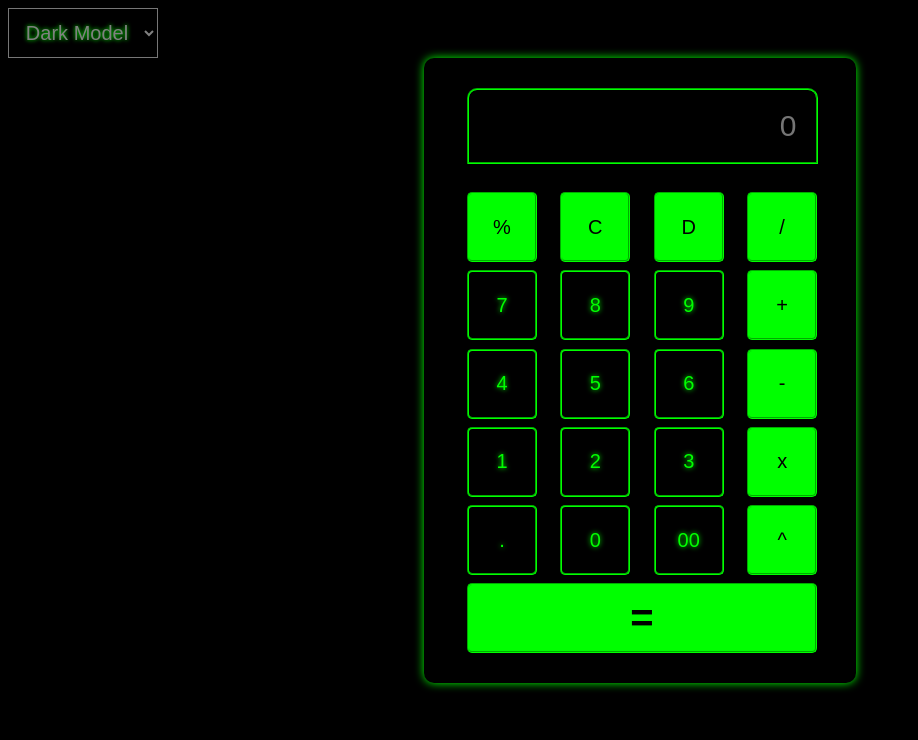
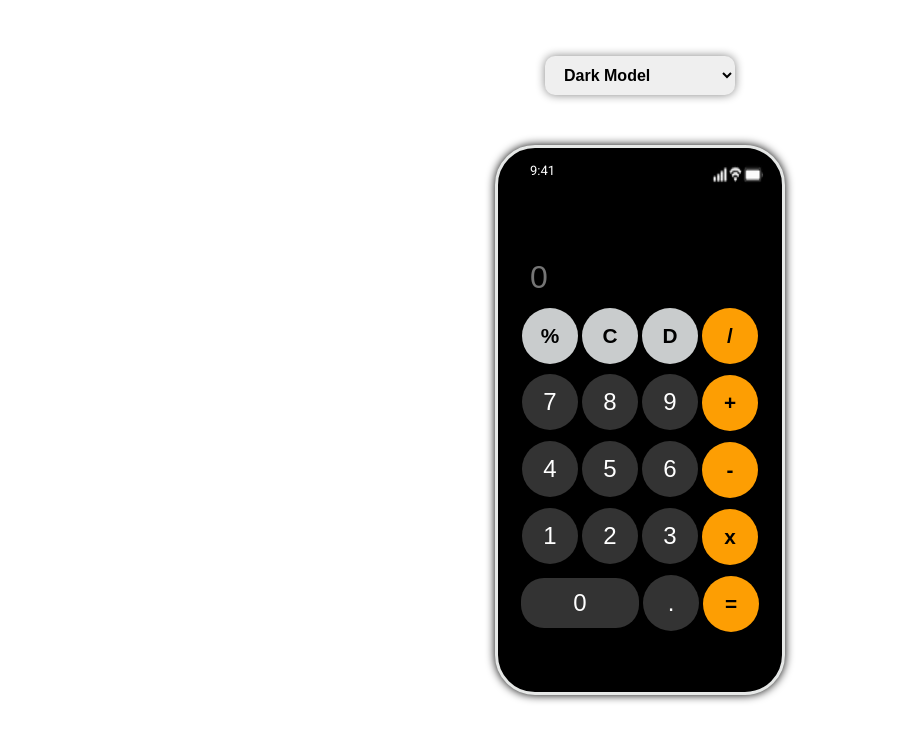
Before and after one commit to Nikushatavartkiladze13/Leader-Exam, a plain HTML site: page index.html in a window 1280 px wide. Shown: the whole page, without its empty margins (0-918 px from the left). Drawn offline with Linux system fonts and the light colour scheme.

Commit message:
second commit

```diff
--- a/index.html
+++ b/index.html
@@ -3,11 +3,14 @@
 <head>
     <meta charset="UTF-8">
     <meta name="viewport" content="width=device-width, initial-scale=1.0">
+    <link rel="preconnect" href="https://fonts.googleapis.com">
+    <link rel="preconnect" href="https://fonts.gstatic.com" crossorigin>
+    <link href="https://fonts.googleapis.com/css2?family=Open+Sans:ital,wght@0,300..800;1,300..800&family=Roboto:ital,wght@0,100;0,300;0,400;0,500;0,700;0,900;1,100;1,300;1,400;1,500;1,700;1,900&display=swap" rel="stylesheet">
     <link rel="stylesheet" href="style.css">
     <title>Calculator</title>
 </head>
 <body>
-    <header>
+    <header class="header_1">
         <select name="backgroundColor" id="background_moder" onchange="backgroundModerl()">
             <option value="Black" >Dark Model</option>
             <option value="white">Light model</option>
@@ -16,42 +19,50 @@
     </header>
     <main>
         <div class="calculator" id="calculator">
+            <header class="header_2">
+                <div class="header_div_2">
+                    <p class="dro">9:41</p>
+                </div>
+                <div class="header_div">
+                    <img src="img.png" alt="" class="wife">
+                </div>
+
+            </header>
             <div class="result">
-                <input type="text" disabled id="result" placeholder="0">
+                <input type="text" disabled id="input_2" placeholder="0">
             </div>
-<div class="row_for_operation">
+            <div class="row_for_operation">
                 <button onclick="procent()" class="operation">%</button>
                 <button onclick="clean()" class="operation">C</button>
                 <button onclick="Delete()" class="operation">D</button>
-                <button value="/" onclick="element('/')" class="operation">/</button>
+                <button value="/" onclick="element('/')" class="operation_1">/</button>
             </div>
             <div class="row">
-                <button value="7" onclick="element('7')">7</button>
-                <button value="8" onclick="element('8')">8</button>
-                <button value="9" onclick="element('9')">9</button>
-                <button value="+" onclick="element('+')" class="operation">+</button>
+                <button class="row_button" value="7" onclick="element('7')">7</button>
+                <button class="row_button" value="8" onclick="element('8')">8</button>
+                <button class="row_button" value="9" onclick="element('9')">9</button>
+                <button value="+" onclick="element('+')" class="operation_1">+</button>
             </div>
             <div class="row">
-                <button value="4" onclick="element('4')">4</button>
-                <button value="5" onclick="element('5')">5</button>
-                <button value="6" onclick="element('6')">6</button>
-                <button value="-" onclick="element('-')" class="operation">-</button>
+                <button class="row_button" value="4" onclick="element('4')">4</button>
+                <button class="row_button" value="5" onclick="element('5')">5</button>
+                <button class="row_button" value="6" onclick="element('6')">6</button>
+                <button  value="-" onclick="element('-')" class="operation_1">-</button>
             </div>
             <div class="row">
-                <button value="1" onclick="element('1')">1</button>
-                <button value="2" onclick="element('2')">2</button>
-                <button value="3" onclick="element('3')">3</button>
-                <button value="" onclick="element('')" class="operation">x</button>
+                <button class="row_button" value="1" onclick="element('1')">1</button>
+                <button class="row_button" value="2" onclick="element('2')">2</button>
+                <button class="row_button" value="3" onclick="element('3')">3</button>
+                <button  value="" onclick="element('')" class="operation_1">x</button>
             </div>
             <div class="row">
-                <button value="." onclick="element('.')">.</button>
-                <button value="0" onclick="element('0')">0</button>
-                <button value="00" onclick="element('00')">00</button>
-                <button value="" onclick="element('')" class="operation">^</button>
+                <button class="row_button_0" value="0" onclick="element('0')">0</button>
+                <button class="row_button" value="." onclick="element('.')">.</button>
+<!--
+                <button class="row_button" value="00" onclick="element('00')">00</button> -->
+                <button value="=" onclick="calculate('=')" id="equal" class="operation_1">=</button>
             </div>
-            <div class="row" >
-                <button value="=" onclick="calculate('=')" id="equal" class="operation">=</button>
-            </div>
+
         </div>
     </main>
     <footer>
--- a/index.js
+++ b/index.js
@@ -6,7 +6,7 @@ function backgroundModerl(){
     }
 }
 
-let display = document.getElementById('result')
+let display = document.getElementById('input_2')
 
 function element(Element){
     display.value = display.value + Element
--- a/style.css
+++ b/style.css
@@ -1,90 +1,144 @@
+*{
+    margin: 0;
+    padding: 0;
+    box-sizing: border-box;
+}
 body{
-    height:100vh;
-    overflow: hidden;
-    display:flex;
-    flex-direction: column;
-    background-color: black;
-}
-main{
-    display:flex;
+    font-family: "Roboto", serif;
+    display: flex;
     justify-content: center;
     align-items: center;
+    height: 100vh;
+    flex-direction: column;
+    gap: 50px;
+
+
 }
+
+select{
+    width: 190px;
+    padding: 10px 15px 10px 15px;
+    font-size: 1rem;
+    font-weight: 600;
+    border: none;
+    border-radius: 10px;
+    box-shadow: 0px 0px 10px rgba(0, 0, 0, 0.486);
+    outline: none;
+    transition: 0.5s;
+
+}
+
+select:hover{
+    transform: scale(1.2);
+    background-color: #ff9503;
+}
+
 .calculator{
-    display:flex;
+    border: 3px solid #e6e8e7;
+    padding: 0px 17px 60px 17px;
+    display: flex;
     flex-direction: column;
+    gap: 10px;
     justify-content: center;
-    padding:10px;
-    background:none;
-    box-shadow:0px 0px 10px #0f0;
-    border-radius:10px
+    align-items: center;
+    border-radius: 40px;
+    background-color: black;
+    box-shadow: 0px 0px 10px black;
 }
-.row_for_operation, .row{
-    display:flex;
-    margin-top:2%;
-    display:flex;
-    justify-content: space-between;
-    width:85%;
-    margin-left:8%
+
+
+.result{
+    width: 250px;
+    height: 40px;
+
 }
-button{
-    min-width:70px;
-    min-height:70px;
-    font-size:20px;
-    cursor:pointer;
-    border-radius:5px;
-    border-style:groove;
-    border-width:2px;
+#input_2{
+    width: 100%;
+    height: 100%;
+    padding: 0 15px;
+    border: none;
     background: none;
-    color:rgb(0, 255, 0);
-    border-color: #0f0;
-    text-shadow:0px 0px 5px #0f0;
-    transition:0.2s
+    font-size: 2rem;
+    color: white;
 }
-button:hover{
-    box-shadow:0px 0px 10px #0f0
+
+.operation{
+    width: 56px ;
+    height: 56px;
+    border: none;
+    border-radius: 50%;
+    background-color: #c9cccd;
+    font-size: 1.3rem;
+    font-weight: 600;
+
 }
-button:active{
-    background-color: #0f0;
-    color:black
+
+.operation_1{
+    width: 56px ;
+    height: 56px;
+    border: none;
+    border-radius: 50%;
+    background-color: #fd9e03;
+    font-size: 1.3rem;
+    font-weight: 600;
 }
-input{
-    margin:20px 0px;
-    height:70px;
-    width:79%;
-    font-size:30px;
-    border-radius:10px 10px 0px 0px;
-    margin-left:8%;
+
+.row_button{
+    width: 56px;
+    height: 56px;
+    border-radius: 50%;
+    border: none;
+    background-color: #333333;
+    color: white;
+    font-size: 1.5rem;
+    font-weight: 400;
+}
+
+.row_button_0{
+    width: 118px;
+    height: 50px;
+    border-radius: 23px;
+    border:  none;
+    background-color: #333333;
+    color: white;
+    font-size: 1.5rem;
+
+
+
+}
+.header_2{
+    width: 100%;
+    height: 100px;
     background: none;
-    color:#0f0;
-    border-style: groove;
-    border-color:#0f0;
-    padding-right:20px;
-    text-align: right;
+    display: flex;
+    /* justify-content: center; */
 }
-#equal{
-    flex-grow: 1;
-    margin-bottom:20px;
-    font-weight: bold;
-    font-size:40px
+.header_div{
+    width: 50%;
+    height: 50%;
+    background-color: black;
+    border-radius: 0px 20px 0px 0px;
+    /* padding: 0px 15px 0px 0px ; */
+    display: flex;
+    justify-content: end;
+    align-items: center;
 }
-.operation{
-    background-color: #0f0;
-    color:black;
+
+.header_div_2{
+    display: flex;
+    padding: 15px 0px 0px 15px ;
+    width: 50%;
+    height: 50%;
+
 }
-select{
-    width:150px;
-    font-size: 20px;
-    height:50px;
-    background:none;
-    color:grey;
-    text-shadow: 0px 0px 4px #0f0;
-    border-style: groove;
-    cursor:pointer;
-    text-align: center;
-    transition:0.5s
+
+.dro{
+    color: white;
+    font-size: 13px;
 }
-select:hover{
-    background-color: rgb(17, 17, 17);
-    border-radius:20px
+.wife{
+    width: 55px;
+    height: 40px;
+    border-radius: 0px 20px 0px 0px;
+
 }
```
Also changed, not shown: img.png (added).
